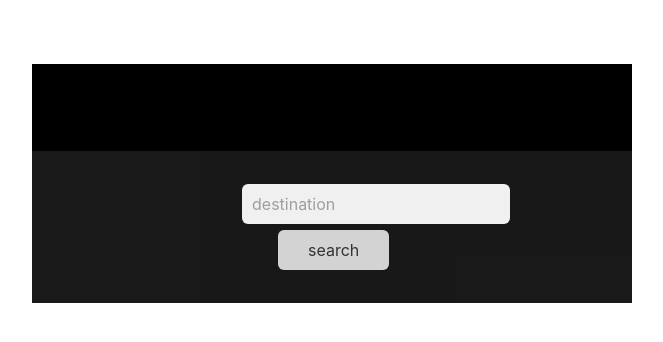
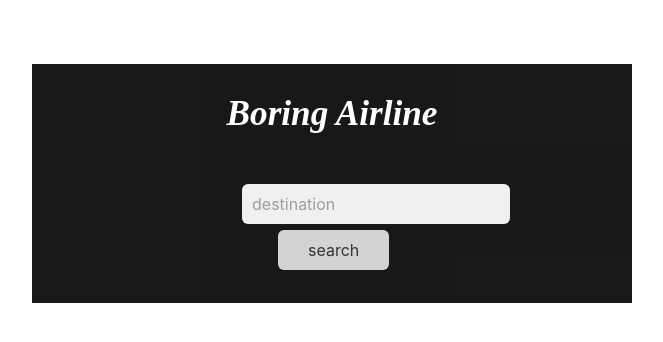
Before and after one commit to Justinmehmed/boring-airlines-client, a React (Create React App) app: page / in a window 1280 px wide. Shown: the top 342 px of the page, without its empty margins (308-971 px from the left). Built offline with nearby package versions, Linux system fonts and the light colour scheme; no server answers.

Commit message:
css update

```diff
--- a/src/index.css
+++ b/src/index.css
@@ -1,8 +1,7 @@
 body {
   margin: auto;
   font-family: -apple-system, BlinkMacSystemFont, ‘Segoe UI’, ‘Roboto’, ‘Oxygen’,
-    ‘Ubuntu’, ‘Cantarell’, ‘Fira Sans’, ‘Droid Sans’, ‘Helvetica Neue’,
-    sans-serif;
+  sans-serif;
   -webkit-font-smoothing: antialiased;
   -moz-osx-font-smoothing: grayscale;
   text-align: center;
@@ -23,16 +22,23 @@ ul {
 #searchComponent {
   padding-top: 1px;
   background-color: black;
-  color: aqua;
+  color: #00BCD4;
   opacity: 0.9;
   padding-bottom: 1px;
 }
 
 #header {
   background-color: black;
-  color: aqua;
+  color: #00BCD4;
+  opacity: 0.9;
   padding-top: 1px;
   padding-bottom: 1px;
+}
+
+h1 {
+  color: white;
+  font-family: 'Abril Fatface';
+  font-style: italic;
 }
 
 /*=========================== COMPONENT BORDERS =================================*/
@@ -78,7 +84,7 @@ button.seats:active {
 }
 
 button.seats---unavailable {
-  background-color: red;
+  background-color: #00BCD4;
 }
 
 div.seating-row, button.seats {
@@ -91,5 +97,4 @@ div.seating-row, button.seats {
 
 p.row {
   padding-right: 0.5em;
-  margin-left: -1.8em;
 }
```
